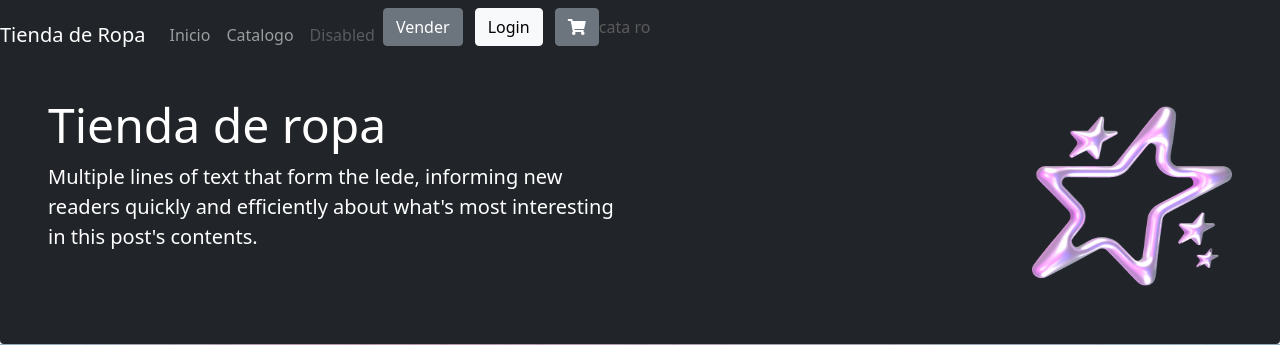
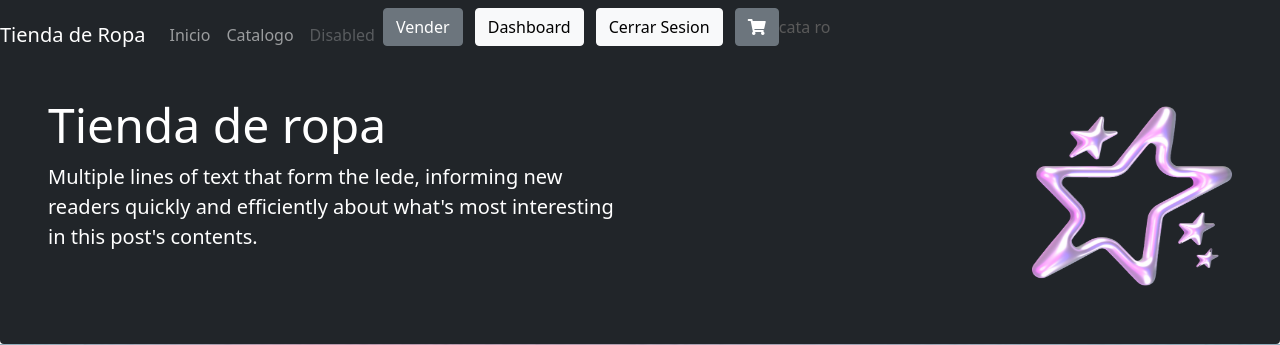
Before and after one commit to cpazro/django-marketplace, a Django app: page /carrito/inicio/ in a window 1280 px wide. Shown: the top 345 px of the page. Run offline with Django 5.2, Linux system fonts and the light colour scheme; a user stored in the database is signed in; some libraries are stand-ins or nearby versions.

Commit message:
inicio diff segun login

```diff
--- a/myapp/templates/inicio.html
+++ b/myapp/templates/inicio.html
@@ -48,7 +48,14 @@
           <div class="btn-group ml-2 mr-2" role="group" aria-label="Button group">
             <ul class="list-inline">
               <li class="list-inline-item"><a href="{% url 'formulario-producto' %}" class="btn btn-secondary">Vender</a></li>
+              {% if not user.is_authenticated %}
                 <li class="list-inline-item"><a href="{% url 'login' %}" class="btn btn-light">Login</a></li>
+                {% endif %}
+
+                {% if user.is_authenticated %}
+                <li class="list-inline-item"><a href="{% url 'dashboard_cliente' %}" class="btn btn-light">Dashboard</a></li>
+                <li class="list-inline-item"><a href="{% url 'login' %}" class="btn btn-light">Cerrar Sesion</a></li>
+                {% endif %}
                 <li class="list-inline-item">
                 <a href="{% url 'carrito' %}" class="btn btn-secondary">
                     <i class="fa fa-shopping-cart" aria-hidden="true"></i></a></li>
```
Also changed, not shown: db.sqlite3.
